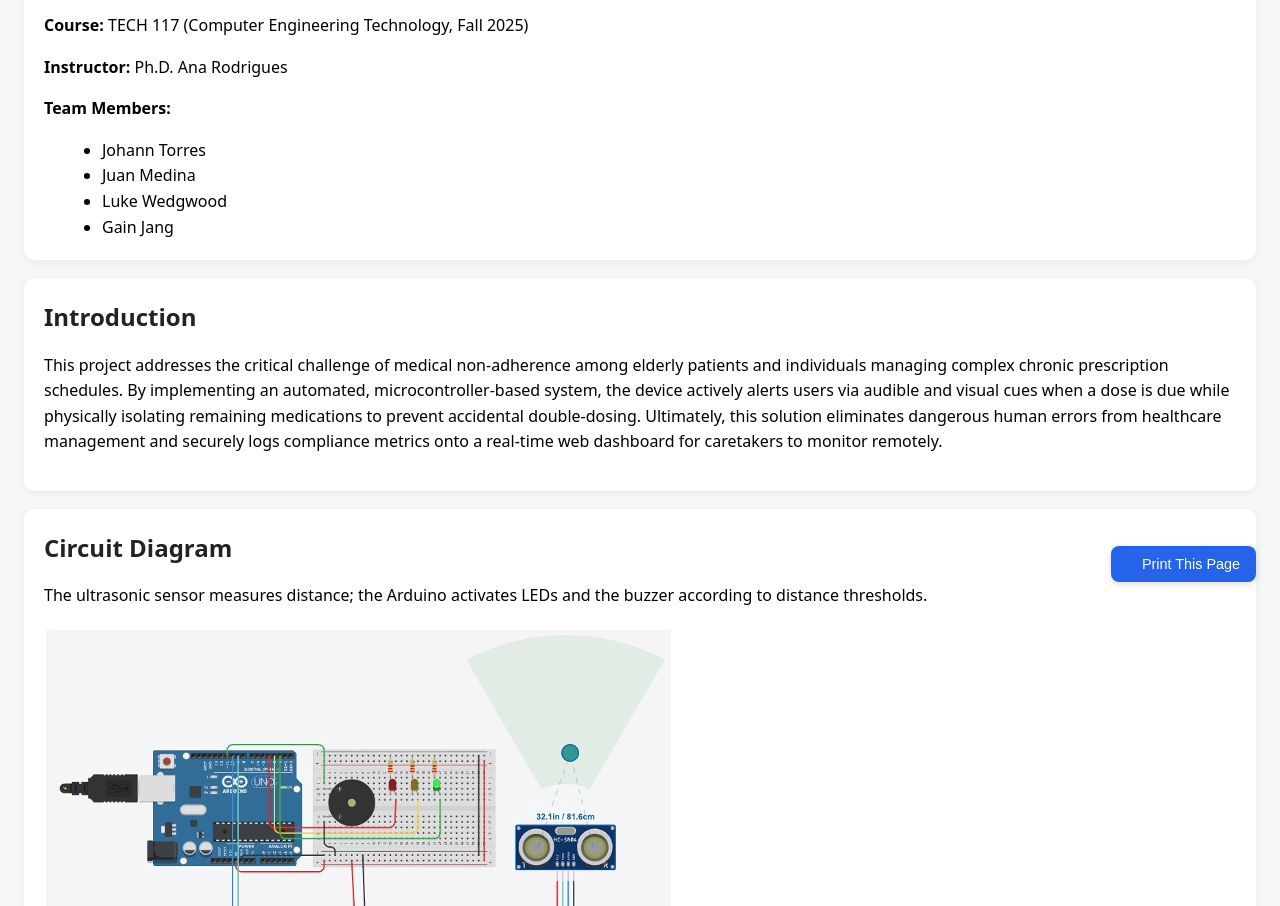
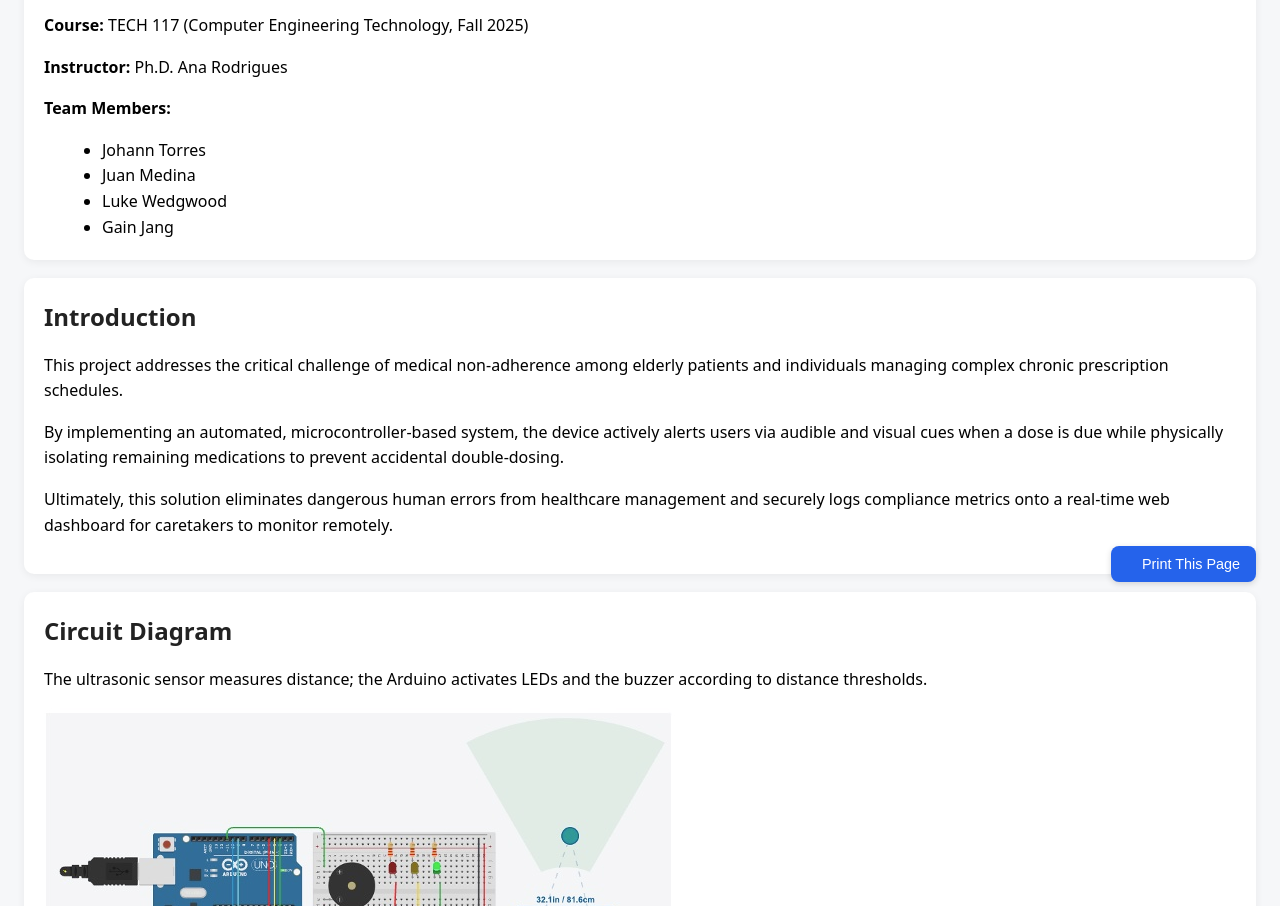
Before and after one commit to Torrexs/PillPulse, a plain HTML site: page index.html in a window 1280 px wide. Shown: the part 194-1100 px from the top of the page. Drawn offline with nearby package versions, Linux system fonts and the light colour scheme.

Commit message:
Add files via upload

```diff
--- a/index.html
+++ b/index.html
@@ -67,9 +67,10 @@
   <section id="introduction">
     <h2>Introduction</h2>
     <p>This project addresses the critical challenge of medical non-adherence among elderly patients and individuals managing complex
-      chronic prescription schedules. By implementing an automated, microcontroller-based system, the device actively alerts users
-      via audible and visual cues when a dose is due while physically isolating remaining medications to prevent accidental double-dosing.
-      Ultimately, this solution eliminates dangerous human errors from healthcare management and securely logs compliance metrics onto a real-time web dashboard for caretakers to monitor remotely.
+      chronic prescription schedules.</p>
+      <p> By implementing an automated, microcontroller-based system, the device actively alerts users
+      via audible and visual cues when a dose is due while physically isolating remaining medications to prevent accidental double-dosing.</p>
+      <p>Ultimately, this solution eliminates dangerous human errors from healthcare management and securely logs compliance metrics onto a real-time web dashboard for caretakers to monitor remotely.
     </p>
   </section>
 
```
